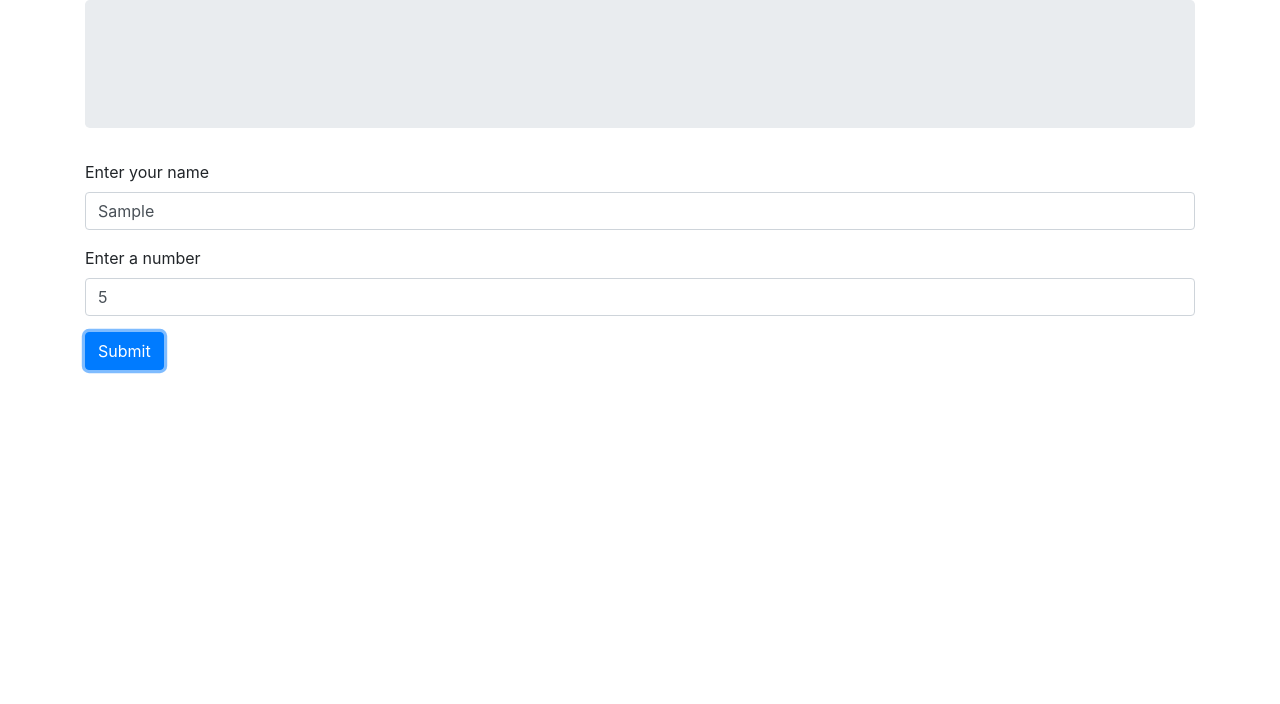
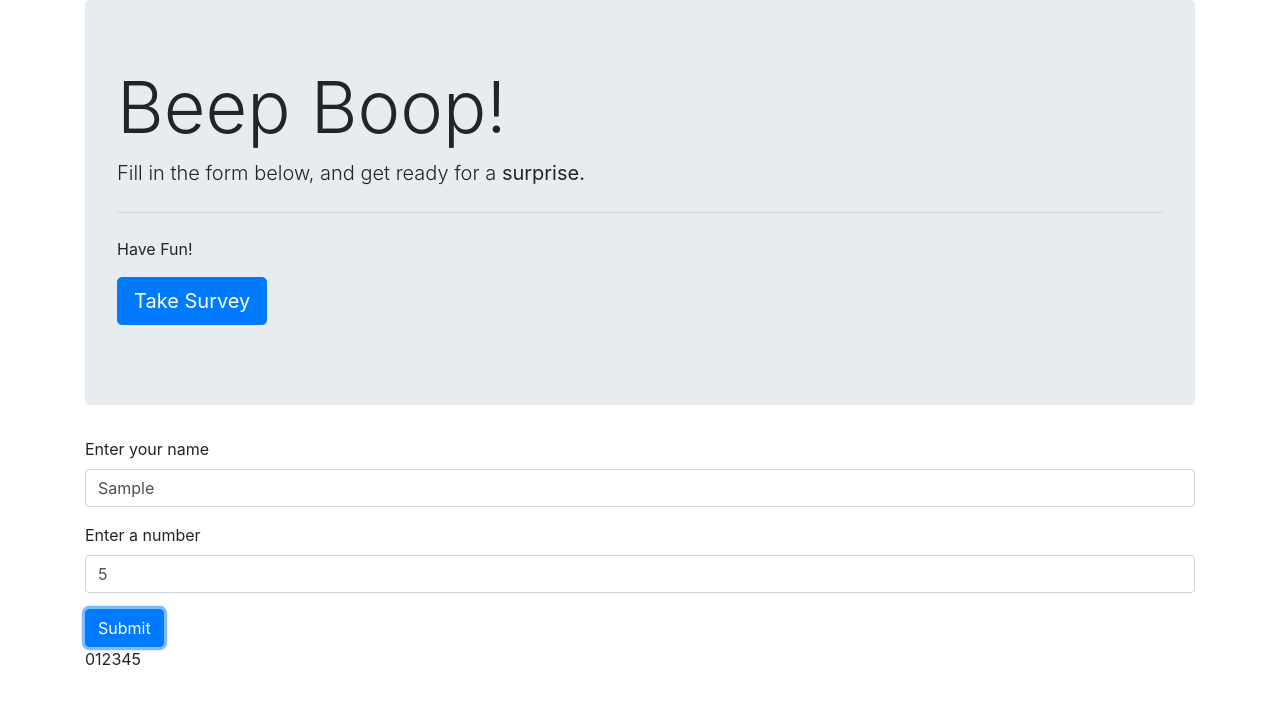
Before and after one commit to gingerlee/beeeeep, a plain HTML site: page index.html in a window 1280 px wide. Both pictures are taken after typing "Sample", "5" into the empty fields and a click on the button "Submit". Drawn offline with Linux system fonts and the light colour scheme.

Commit message:
struggling to find the method to make array of integers into a string, and then into separate digits

```diff
--- a/css/styles.css
+++ b/css/styles.css
@@ -0,0 +1,3 @@
+/*.survey {
+  display: none;
+}*/
--- a/index.html
+++ b/index.html
@@ -11,10 +11,16 @@
     <div class="container">
       <div class="header">
         <div class="jumbotron">
-
-        </div>
+          <h1 class="display-3">Beep Boop!</h1>
+          <p class="lead">Fill in the form below, and get ready for a <strong>surprise.</strong></p>
+          <hr class="my-4">
+          <p>Have Fun!</p>
+          <p class="lead">
+            <a class="btn btn-primary btn-lg" href="#" role="button">Take Survey</a>
+          </p>
       </div>
-      <div class="userarea">
+      </div>
+      <div class="survey">
         <form id="translator">
           <div class="form-group">
             <label for="inputName">Enter your name</label>
@@ -28,9 +34,7 @@
         </form>
       </div>
       <div class="output">
-        <ul>
-
-        </ul>
+        <p id="listarea"></p>
       </div>
     </div>
   </body>
--- a/js/scripts.js
+++ b/js/scripts.js
@@ -4,14 +4,30 @@ var counter = function(input) {
   for (var index = 0; index <= input; index++)
     numList.push(index);
     return numList;
+}
+// if (index % 3 === 0) {
+//   numList[index] = "Sorry";
+// } else if (index === 1) {
+//   numList[index] = "boop";
+// } else (index === 0) {
+//   numList[index] = "beep";
+// }
 
-}
+
 
 
 
 // User Interface Logic
 $(document).ready(function() {
+  $(".jumbotron a").click(function() {
+    $(".survey").show();
+  });
   $("form#translator").submit(function(event) {
     event.preventDefault();
+    var inputNum = parseInt($("input#inputNumber").val());
+    var result = counter(inputNum)
+
+
+    $("#listarea").empty().append(result)
   });
 });
```
